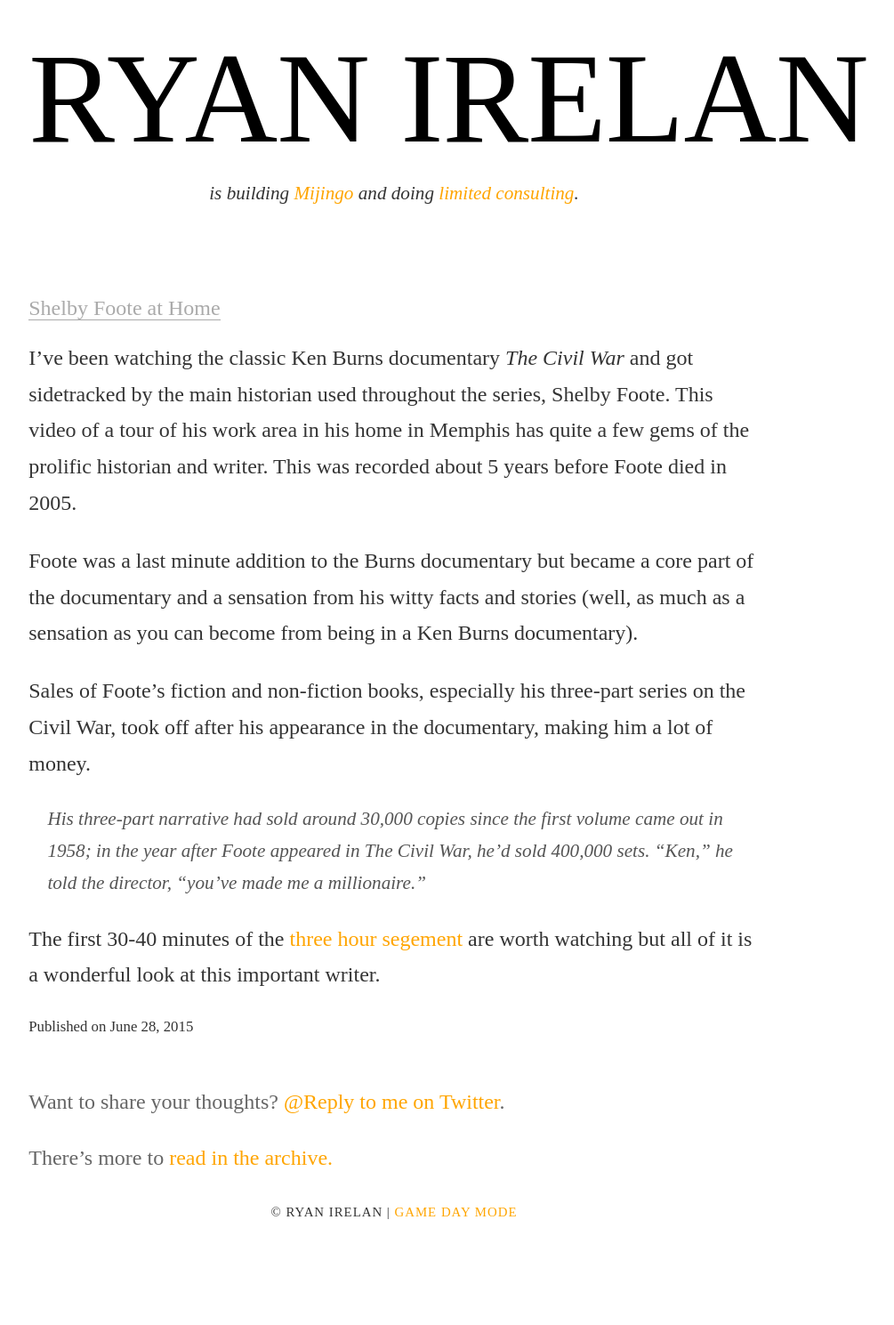
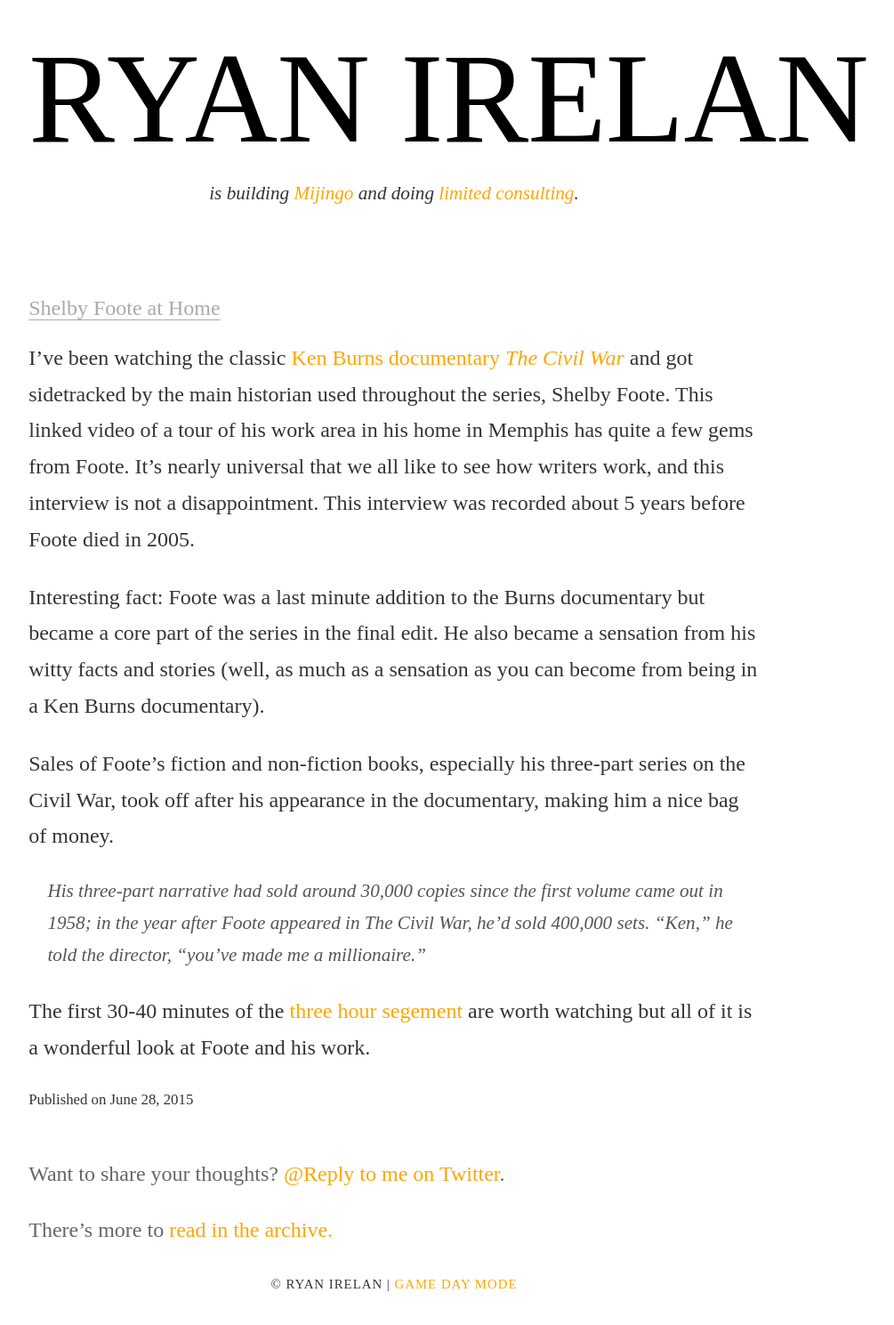
Before and after one commit to ryanirelan/ryanirelan.github.io, a Jekyll site: the page built from _posts/2015-06-28-shelby-foote-at-home.markdown, in a window 1280 px wide. Shown: the whole page at 89% size, without its empty margins (197-1202 px from the left). Built offline with Jekyll 4.4.1, drawn with Linux system fonts in a browser that asks for light colours; nearby versions of some CDN libraries; some web fonts are replaced; before the commit the page ends 1408 px from its top, so only the background shows below that.

Commit message:
Update 2015-06-28-shelby-foote-at-home.markdown

```diff
--- a/_posts/2015-06-28-shelby-foote-at-home.markdown
+++ b/_posts/2015-06-28-shelby-foote-at-home.markdown
@@ -4,12 +4,12 @@ title: "Shelby Foote at Home"
 external-url: http://www.c-span.org/video/?165823-1/depth-shelby-foote
 ---
 
-I've been watching the classic Ken Burns documentary _The Civil War_ and got sidetracked by the main historian used throughout the series, Shelby Foote. This video of a tour of his work area in his home in Memphis has quite a few gems of the prolific historian and writer. This was recorded about 5 years before Foote died in 2005.
+I've been watching the classic [Ken Burns documentary _The Civil War_](http://www.pbs.org/civilwar/) and got sidetracked by the main historian used throughout the series, Shelby Foote. This linked video of a tour of his work area in his home in Memphis has quite a few gems from Foote. It's nearly universal that we all like to see how writers work, and this interview is not a disappointment. This interview was recorded about 5 years before Foote died in 2005.
 
-Foote was a last minute addition to the Burns documentary but became a core part of the documentary and a sensation from his witty facts and stories (well, as much as a sensation as you can become from being in a Ken Burns documentary).
+Interesting fact: Foote was a last minute addition to the Burns documentary but became a core part of the series in the final edit. He also became a sensation from his witty facts and stories (well, as much as a sensation as you can become from being in a Ken Burns documentary).
 
-Sales of Foote's fiction and non-fiction books, especially his three-part series on the Civil War, took off after his appearance in the documentary, making him a lot of money.
+Sales of Foote's fiction and non-fiction books, especially his three-part series on the Civil War, took off after his appearance in the documentary, making him a nice bag of money.
 
 >  His three-part narrative had sold around 30,000 copies since the first volume came out in 1958; in the year after Foote appeared in The Civil War, he’d sold 400,000 sets. “Ken,” he told the director, “you’ve made me a millionaire.”
 
-The first 30-40 minutes of the [three hour segement](http://www.c-span.org/video/?165823-1/depth-shelby-foote) are worth watching but all of it is a wonderful look at this important writer.
+The first 30-40 minutes of the [three hour segement](http://www.c-span.org/video/?165823-1/depth-shelby-foote) are worth watching but all of it is a wonderful look at Foote and his work.
```
